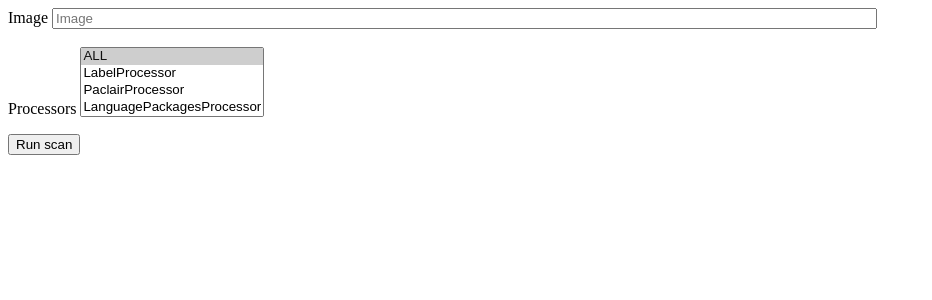
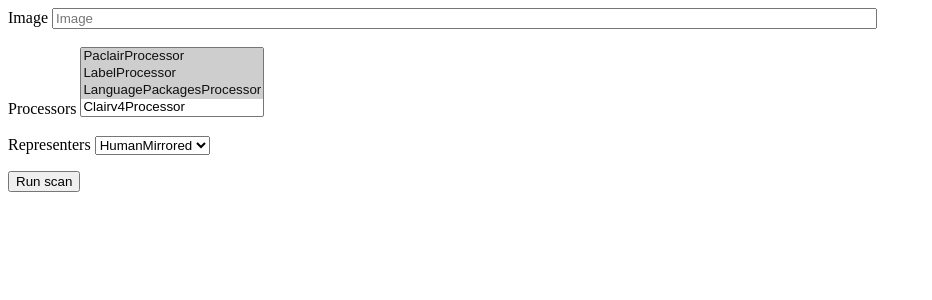
Before and after one commit to astebenkova/cvetool-web, a Flask app: page / in a window 1280 px wide. Shown: the top 300 px of the page, without its empty margins (0-932 px from the left). Run offline with Flask 2, Linux system fonts and the light colour scheme; parts of the project's set-up code (start-up, migrations or seed data) failed here and were passed over.

Commit message:
Add select fields for processors and representers

```diff
--- a/app/__init__.py
+++ b/app/__init__.py
@@ -5,16 +5,22 @@ import subprocess
 app = Flask(__name__)
 app.config.from_object("app.config.Config")
 
-cvetool_path = "/home/intern1/Projects/mirantis/airship/docker-image-scanner/venv/bin/cvetool"
+cvetool_path = "/home/arina/Projects/mirantis/airship/docker-image-scanner/venv/bin/cvetool"
+
 
 @app.route("/", methods=["GET", "POST"])
 def scan():
     scan_result = ""
     form = ImageForm()
     if request.method == "POST":
-      if form.validate_on_submit():
-          image = request.form["image"]
-          processors = request.form["processors"]
-  #        scan_result = subprocess.check_output("{} --path ~/nvd.db --representers HumanMirrored {}".format(cvetool_path, image), stderr=subprocess.STDOUT, shell=True, universal_newlines=True).replace('\n', '<br>')
-          scan_result = subprocess.check_output("{} --path ~/nvd.db --representers DetailedHTML {} --processors {}".format(cvetool_path, image, processors), stderr=subprocess.STDOUT, shell=True, universal_newlines=True)
+        if form.validate_on_submit():
+            image = request.form["image"]
+            processors = str(form.processors.data).replace("[", "").replace("]", "").replace("'", "").replace(" ", "")
+            representers = request.form["representers"]
+            scan_result = subprocess.check_output("{} --path ~/nvd.db --representers {} --processors {} {}"
+                                                  .format(cvetool_path, representers, processors, image),
+                                                  stderr=subprocess.STDOUT, shell=True,
+                                                  universal_newlines=True).replace('\n', '<br>')
+        else:
+            scan_result = str(form.errors)
     return render_template("results.html", form=form, message=scan_result)
--- a/app/config.py
+++ b/app/config.py
@@ -2,5 +2,6 @@ import os
 
 basedir = os.path.abspath(os.path.dirname(__file__))
 
+
 class Config(object):
     SECRET_KEY = os.environ.get("SESSION_SECRET_KEY") or "dummy-session-secret-key"
--- a/app/forms.py
+++ b/app/forms.py
@@ -1,9 +1,15 @@
 from flask_wtf import FlaskForm
-from wtforms import StringField, SubmitField, SelectMultipleField
+from wtforms import StringField, SubmitField, SelectMultipleField, SelectField
 from wtforms.validators import InputRequired, Regexp
 
 
 class ImageForm(FlaskForm):
-    image = StringField("Image", [InputRequired()])
-    processors = SelectMultipleField("Processors", choices=[(1, "ALL"), (2, "LabelProcessor"), (3, "PaclairProcessor"), (4, "LanguagePackagesProcessor"), (5, "Clairv4Processor")], default=[1])
+    image = StringField("Image", [InputRequired("Please, enter an image name")])
+    processors = SelectMultipleField("Processors", choices=[("PaclairProcessor", "PaclairProcessor"),
+                                                            ("LabelProcessor", "LabelProcessor"),
+                                                            ("LanguagePackagesProcessor", "LanguagePackagesProcessor"),
+                                                            ("Clairv4Processor", "Clairv4Processor")],
+                                     default=["PaclairProcessor", "LabelProcessor", "LanguagePackagesProcessor"])
+    representers = SelectField("Representers", choices=[("DetailedHTML", "DetailedHTML"),
+                                                        ("HumanMirrored", "HumanMirrored")], default="HumanMirrored")
     submit = SubmitField("Run scan")
--- a/app/templates/results.html
+++ b/app/templates/results.html
@@ -2,13 +2,18 @@
     <head>
         <meta charset="utf-8">
         <title>Cvetool image scanner</title>
+        <style>
+            p { text-align: justify; }
+        </style>
     </head>
     <body>
-        <form action="" method="post" novalidate>
+        <form action="" method="post">
             {{ form.hidden_tag() }}
+            {{ form.csrf_token }}
             <p>
                 {{ form.image.label }} {{ form.image(size=100, placeholder="Image") }}<br><br>
-                {{ form.processors.label }} {{ form.processors(rows=1, multiple=True) }}<br>
+                {{ form.processors.label }} {{ form.processors(rows=4, multiple=True) }}<br><br>
+                {{ form.representers.label }} {{ form.representers(rows=2, multiple=False) }}<br>
             </p>
             <p>{{ form.submit() }}</p>
         </form>
--- a/manage.py
+++ b/manage.py
@@ -4,4 +4,4 @@ from app import app
 cli = FlaskGroup(app)
 
 if __name__ == "__main__":
-    cli()
+    cli(debug=True)
```
